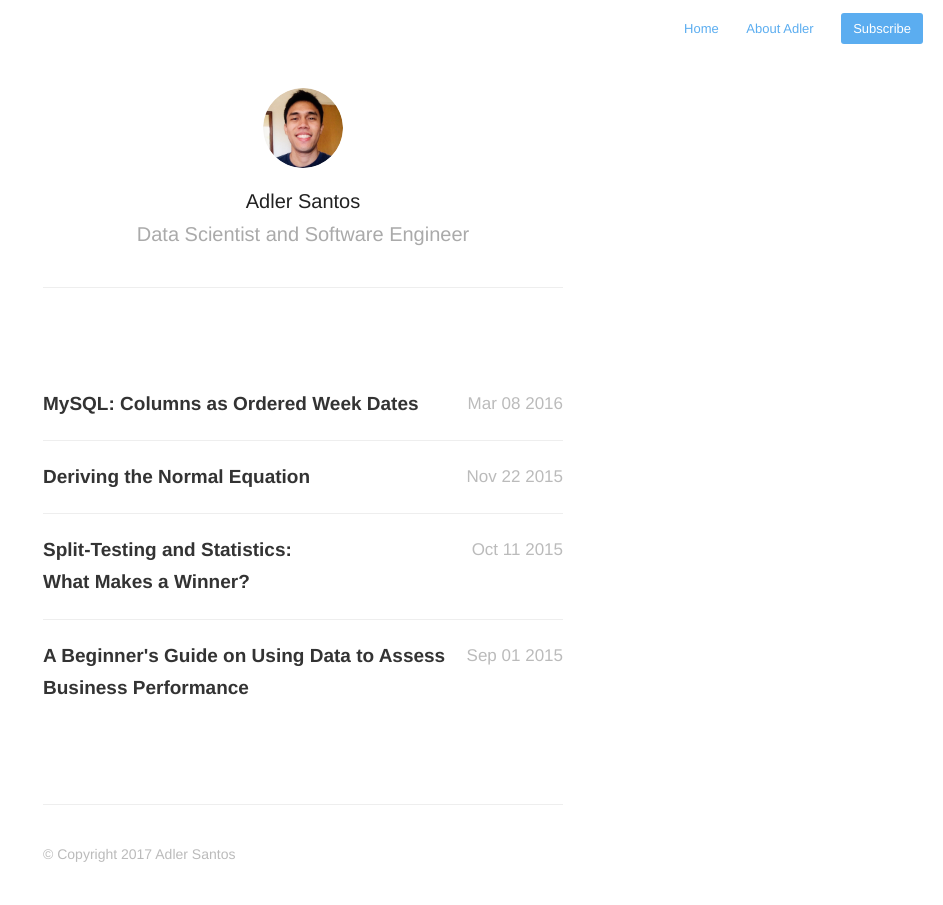
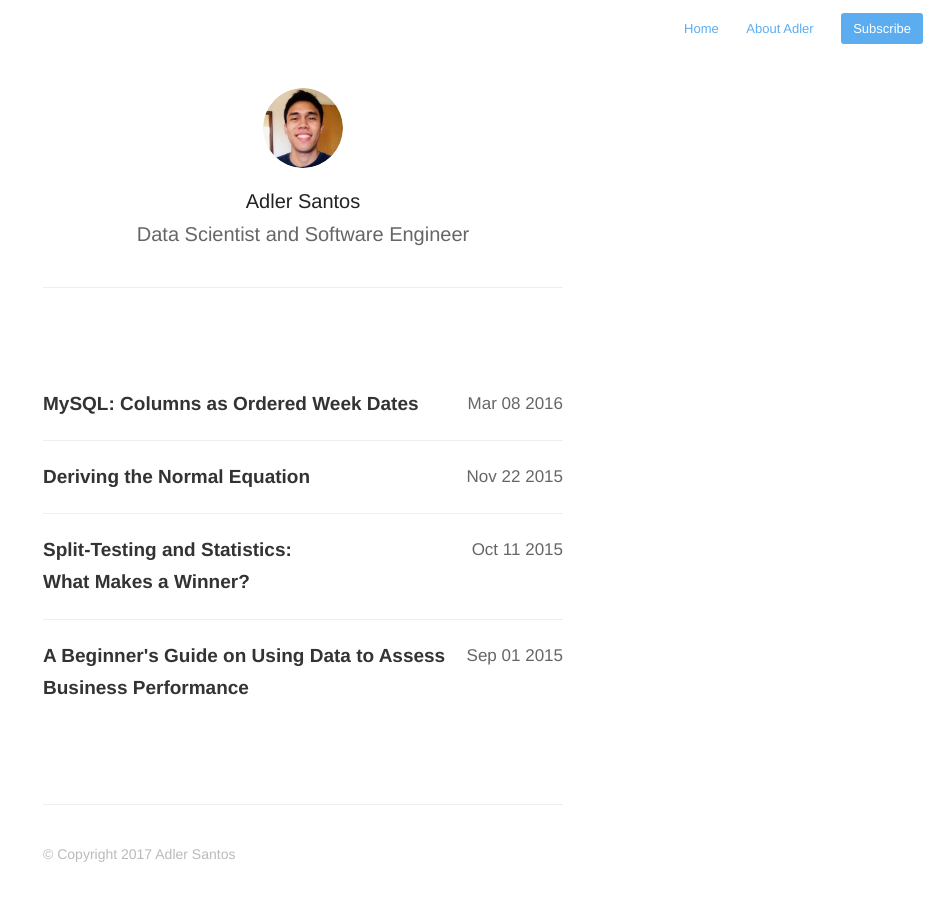
Before and after one commit to adlersantos/adlersantos.github.io, a Jekyll site: the page built from index.html, in a window 1280 px wide. Shown: the whole page, without its empty margins (337-1280 px from the left). Built offline with Jekyll 4.4.1, drawn with Linux system fonts in a browser that asks for light colours; nearby versions of some CDN libraries; the list of posts is cut into pages by our own code.

Commit message:
style changes

```diff
--- a/assets/css/style.css
+++ b/assets/css/style.css
@@ -100,7 +100,7 @@ h2 {
 .profile h2 {
 	font-size: 20px;
 	  font-weight: 300;
-	  color: #aaa;
+	  color: #666;
 	  margin-top: 10px;
 	  font-family: 'Helvetica Neue', Helvetica, Arial, sans-serif;
 	  font-style: normal;
@@ -399,7 +399,7 @@ Post List
 	position: relative;
 	top: 1px;
 	font: 300 17px/1.8 "Helvetica Neue",helvetica,Arial,sans-serif;
-	color: #bbb;
+	color: #666;
 }
 
 #post-list-footer {
```
